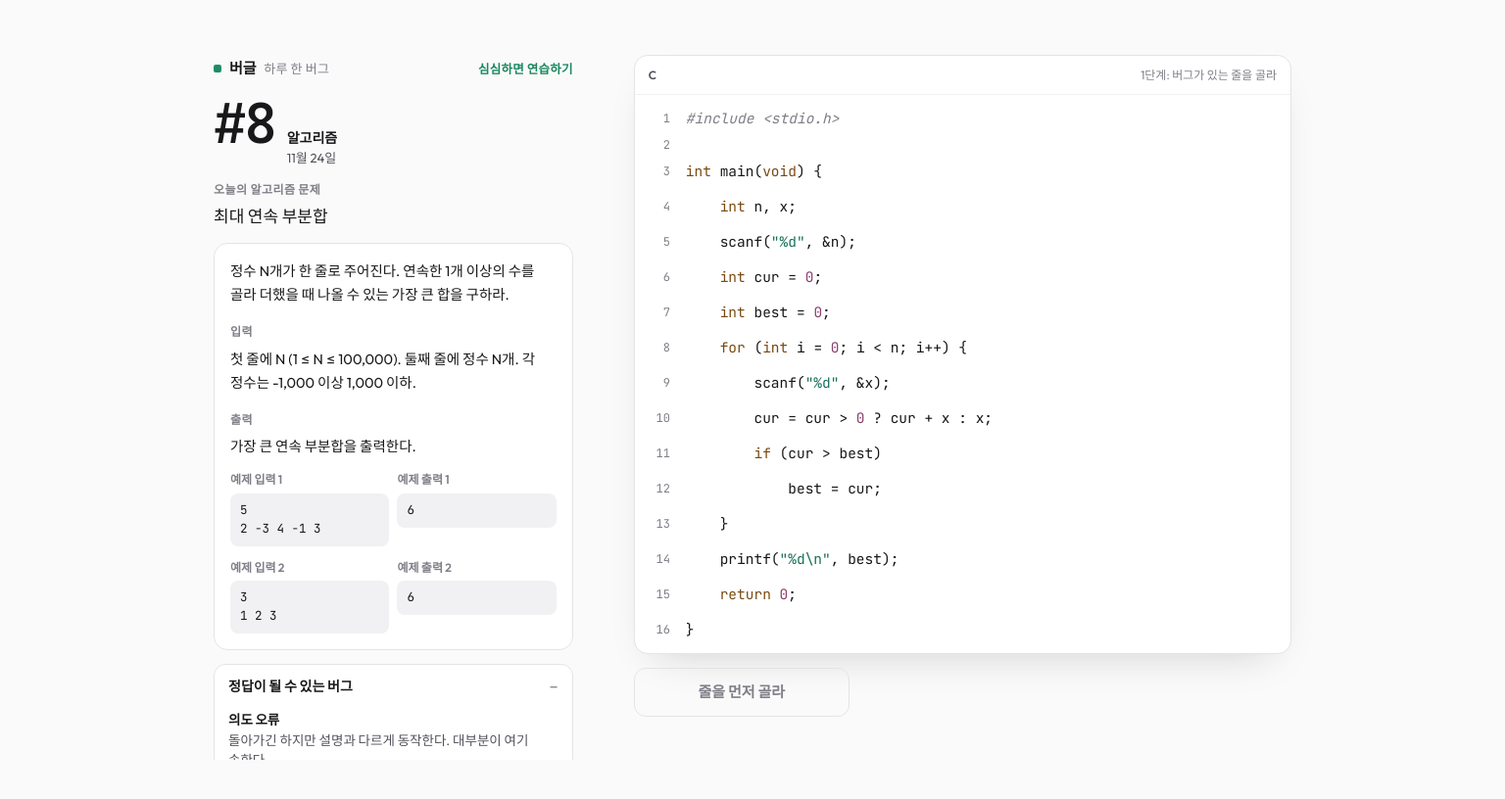
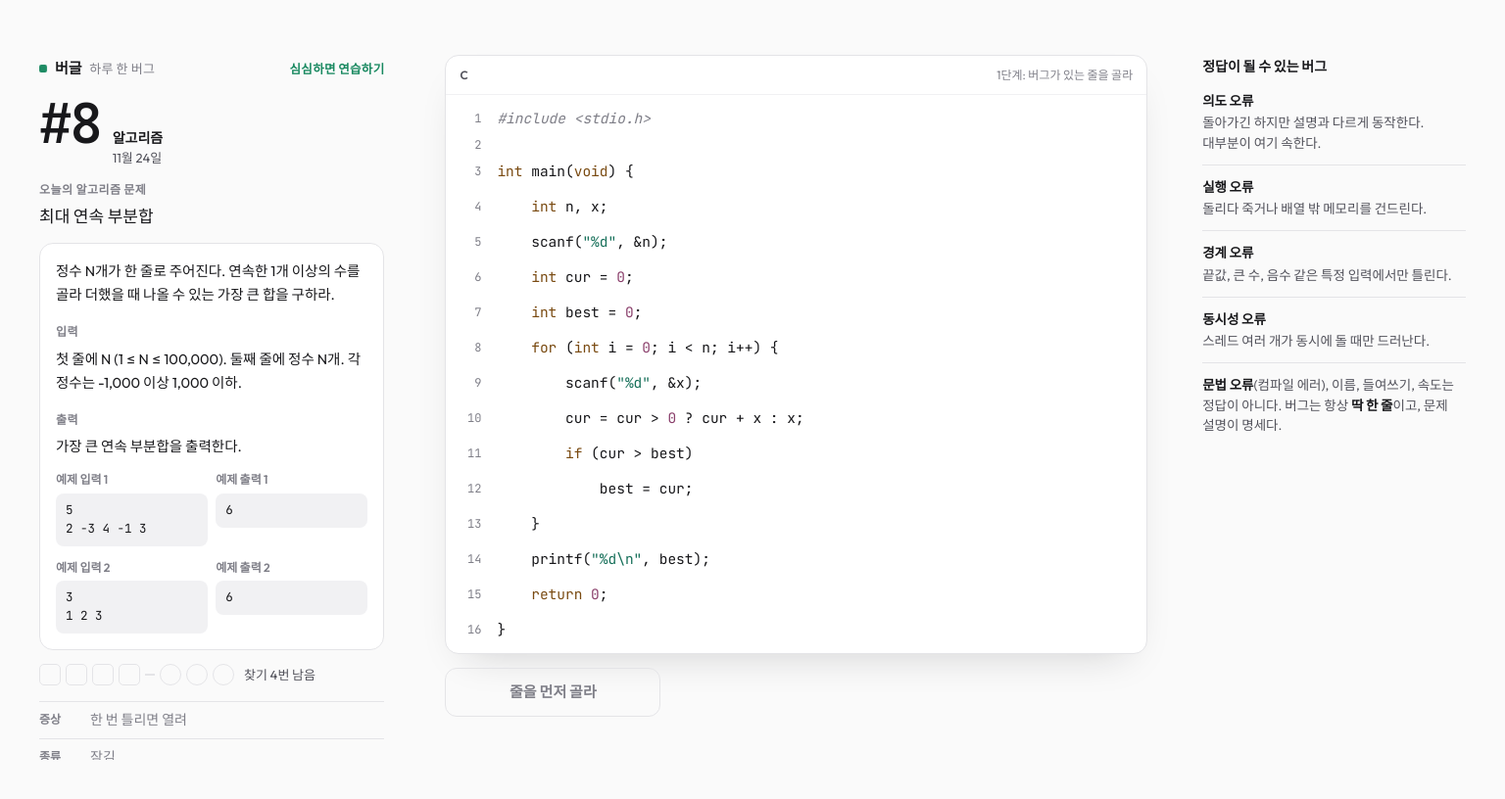
Before and after one commit to door-yeah/bugle, a plain HTML site: page index.html in a window 1536 px wide. Shown: the whole page at 98% size. Drawn offline with Linux system fonts and the light colour scheme; a web font is replaced by a local one.

Commit message:
넓은 화면에서는 정답이 될 수 있는 버그 안내를 코드 오른쪽 칸에 표시
Co-Authored-By: Claude Opus 5.5 <noreply@anthropic.com>

```diff
--- a/index.html
+++ b/index.html
@@ -424,6 +424,27 @@ button { font: inherit; color: inherit; }
   .toast { bottom: 40px; }
 }
 
+/* 아주 넓은 화면: 안내를 코드 오른쪽의 세 번째 칸으로 뺀다 */
+.rail { display: none; }
+@media (min-width: 1360px) {
+  .page {
+    max-width: 1640px;
+    grid-template-columns: minmax(300px, 4fr) 8fr minmax(250px, 3fr);
+    grid-template-areas: "left stage rail";
+  }
+  .left .rules { display: none; }
+  .rail {
+    display: block; grid-area: rail; position: sticky; top: 40px; align-self: start;
+    font-size: 13.5px; line-height: 1.5;
+  }
+  .rail h2 { margin: 2px 0 14px; font-size: 14px; font-weight: 600; }
+  .rail ul { list-style: none; margin: 0; padding: 0; display: grid; gap: 12px; }
+  .rail li { display: grid; gap: 2px; padding-bottom: 12px; border-bottom: 1px solid var(--line); }
+  .rail li span, .rail p { color: var(--ink-2); }
+  .rail p { margin: 12px 0 0; }
+  .rail p b { color: var(--ink); font-weight: 600; }
+}
+
 @media (prefers-reduced-motion: reduce) {
   *, *::before, *::after { animation: none !important; transition: none !important; }
 }
@@ -450,7 +471,7 @@ button { font: inherit; color: inherit; }
         <li><b>경계 오류</b><span>끝값, 큰 수, 음수 같은 특정 입력에서만 틀린다.</span></li>
         <li><b>동시성 오류</b><span>스레드 여러 개가 동시에 돌 때만 드러난다.</span></li>
       </ul>
-      <p><b>문법 오류</b>(컴파일 에러), 이름, 들여쓰기, 속도는 정답이 아니다. 버그는 항상 <b>딱 한 줄</b>이고, 코드 위 설명이 명세다.</p>
+      <p><b>문법 오류</b>(컴파일 에러), 이름, 들여쓰기, 속도는 정답이 아니다. 버그는 항상 <b>딱 한 줄</b>이고, 문제 설명이 명세다.</p>
     </details>
     <div class="tries" aria-live="polite">
       <div class="tries-boxes" id="triesBoxes"></div>
@@ -513,6 +534,17 @@ button { font: inherit; color: inherit; }
       <dl class="stats" id="stats"></dl>
     </section>
   </main>
+
+  <aside class="rail" aria-label="정답이 될 수 있는 버그">
+    <h2>정답이 될 수 있는 버그</h2>
+      <ul>
+        <li><b>의도 오류</b><span>돌아가긴 하지만 설명과 다르게 동작한다. 대부분이 여기 속한다.</span></li>
+        <li><b>실행 오류</b><span>돌리다 죽거나 배열 밖 메모리를 건드린다.</span></li>
+        <li><b>경계 오류</b><span>끝값, 큰 수, 음수 같은 특정 입력에서만 틀린다.</span></li>
+        <li><b>동시성 오류</b><span>스레드 여러 개가 동시에 돌 때만 드러난다.</span></li>
+      </ul>
+      <p><b>문법 오류</b>(컴파일 에러), 이름, 들여쓰기, 속도는 정답이 아니다. 버그는 항상 <b>딱 한 줄</b>이고, 문제 설명이 명세다.</p>
+  </aside>
 </div>
 
 <div class="toast" id="toast" role="status"></div>
```
